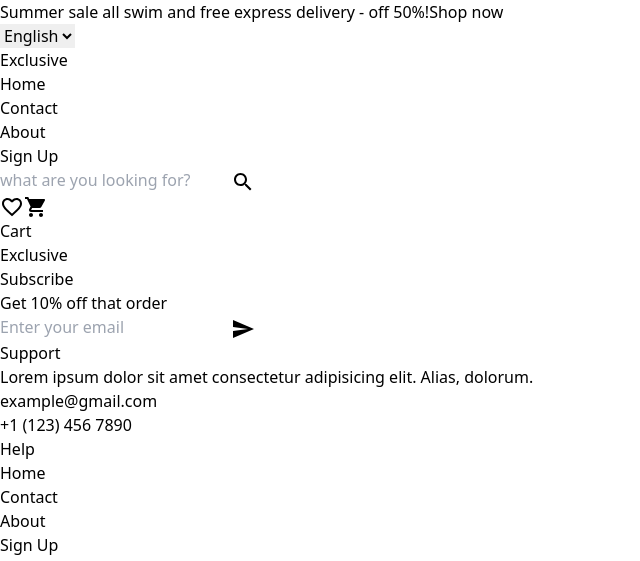
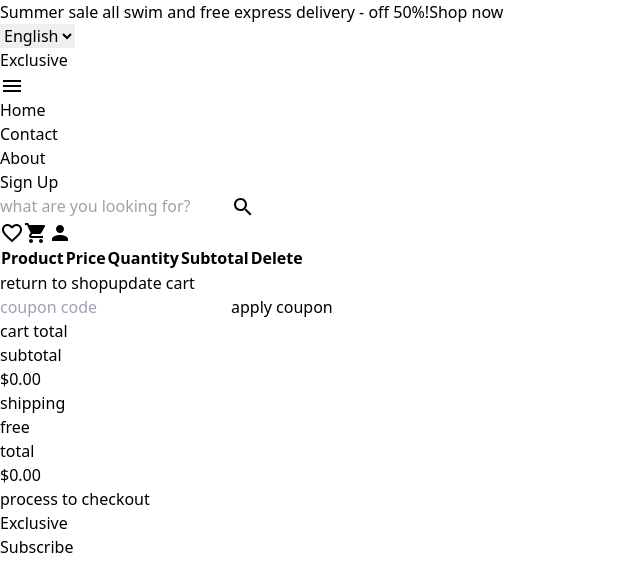
Before and after one commit to kareemelbalshe/exommerce-task, a React (Vite) app: page /cart in a window 1280 px wide. Shown: the top 561 px of the page, without its empty margins (0-640 px from the left). Built offline with nearby package versions, Linux system fonts and the light colour scheme.

Commit message:
cart and some functions

```diff
--- a/package.json
+++ b/package.json
@@ -14,9 +14,11 @@
     "@emotion/styled": "^11.13.0",
     "@mui/icons-material": "^6.1.3",
     "@mui/material": "^6.1.3",
+    "@reduxjs/toolkit": "^2.2.8",
     "dom": "^0.0.3",
     "react": "^18.3.1",
     "react-dom": "^18.3.1",
+    "react-redux": "^9.1.2",
     "react-router-dom": "^6.27.0",
     "router": "^1.3.8"
   },
--- a/src/App.tsx
+++ b/src/App.tsx
@@ -17,6 +17,7 @@ import Account from "./pages/account/Account";
 import ProductDetails from "./pages/product-details/ProductDetails";
 import CheckOut from "./pages/check-out/CheckOut";
 import Login from "./pages/auth/Login";
+import WishList from "./pages/wish-list/WishList";
 
 const router = createBrowserRouter([
   {
@@ -60,6 +61,10 @@ const router = createBrowserRouter([
         element: <CheckOut />,
       },
       {
+        path: "wish-list",
+        element: <WishList />,
+      },
+      {
         path: "*",
         element: <NotFound />,
       },
@@ -73,7 +78,6 @@ function Layout() {
       <UpHeader />
       <Header />
       <div className="content">
-        {/* Outlet سيعرض المحتوى بناءً على المسار */}
         <Outlet />
       </div>
       <Footer />
--- a/src/components/header/Header.tsx
+++ b/src/components/header/Header.tsx
@@ -3,38 +3,71 @@ import { useState, useEffect } from "react";
 import SearchIcon from "@mui/icons-material/Search";
 import FavoriteBorderIcon from "@mui/icons-material/FavoriteBorder";
 import ShoppingCartIcon from "@mui/icons-material/ShoppingCart";
+import PersonIcon from "@mui/icons-material/Person";
+import { useSelector } from "react-redux";
+import { Menu } from "@mui/icons-material";
 
 const Header = () => {
+  const { products } = useSelector((state) => state.cart);
+
+  const [user, setUser] = useState(true);
+  const [active, setActive] = useState(false);
+  const [num, setNum] = useState(products.length);
   const location = useLocation();
   const [word, setWord] = useState(location.pathname.slice(1));
+  const [isMenuOpen, setIsMenuOpen] = useState(false);
 
   useEffect(() => {
     setWord(location.pathname.slice(1));
   }, [location]);
 
+  useEffect(() => {
+    setNum(products.length);
+  }, [products]);
+
   return (
     <div className="flex flex-col lg:flex-row items-center justify-between mt-10 pb-5 px-6 lg:px-28 border-b-2 border-b-slate-300">
       {/* Logo */}
-      <h1 className="font-bold text-2xl">Exclusive</h1>
+      <div className="flex w-[100%] lg:w-auto items-center justify-between">
+        <h1 className="font-bold text-2xl">Exclusive</h1>
 
-      {/* Navigation Links */}
-      <ul className="flex flex-col lg:flex-row items-center justify-between gap-4 lg:gap-10 mt-5 lg:mt-0">
+        {/* Navigation Links */}
+        <button
+          className="lg:hidden bg-black text-white p-2 rounded-full z-50"
+          onClick={() => setIsMenuOpen(!isMenuOpen)}
+        >
+          <Menu />
+        </button>
+      </div>
+      <ul
+        onClick={() => setIsMenuOpen(false)}
+        className={`flex flex-col bg-black z-10 lg:flex-row items-center justify-center gap-4 lg:gap-10 mt-5 lg:mt-0 absolute rounded-md bottom-[53%] right-full w-1/2 text-white lg:text-black p-5 lg:static lg:p-0 lg:bg-transparent transition-transform duration-300 ${
+          isMenuOpen ? "translate-x-[200%]" : "translate-x-0"
+        } lg:translate-y-0`}
+      >
         <li>
-          <Link className={word === '' ? 'underline' : ''} to="/">Home</Link>
+          <Link className={word === "" ? "underline" : ""} to="/">
+            Home
+          </Link>
         </li>
         <li>
-          <Link className={word === 'contact' ? 'underline' : ''} to="/contact">Contact</Link>
+          <Link className={word === "contact" ? "underline" : ""} to="/contact">
+            Contact
+          </Link>
         </li>
         <li>
-          <Link className={word === 'about' ? 'underline' : ''} to="/about">About</Link>
+          <Link className={word === "about" ? "underline" : ""} to="/about">
+            About
+          </Link>
         </li>
         <li>
-          <Link className={word === 'signup' ? 'underline' : ''} to="/signup">Sign Up</Link>
+          <Link className={word === "signup" ? "underline" : ""} to="/signup">
+            Sign Up
+          </Link>
         </li>
       </ul>
 
-      {/* Search and Icons */}
-      <div className="flex items-center gap-3 justify-center mt-5 lg:mt-0">
+      <div className="relative flex flex-row items-center gap-3 justify-center mt-5 lg:mt-0">
         {/* Search Input */}
         <div className="relative">
           <input
@@ -46,8 +79,51 @@ const Header = () => {
         </div>
 
         {/* Icons */}
-        <FavoriteBorderIcon className="cursor-pointer hover:text-red-500 transition duration-200" />
-        <ShoppingCartIcon className="cursor-pointer hover:text-blue-500 transition duration-200" />
+        <div className="flex w-[100px] items-center justify-between mt-2 lg:mt-0">
+          <Link to="/wish-list">
+            <FavoriteBorderIcon className="cursor-pointer hover:text-red-500 transition duration-200" />
+          </Link>
+          <Link className="relative" to="/cart">
+            {num > 0 && (
+              <span className="absolute bg-red-500 text-sm flex items-center justify-center rounded-full h-5 w-5 top-[-40%] right-[-40%] text-white">
+                {num}
+              </span>
+            )}
+            <ShoppingCartIcon className="cursor-pointer hover:text-blue-500 transition duration-200 z-10" />
+          </Link>
+          {user && (
+            <>
+              <PersonIcon
+                onClick={() => setActive((prev) => !prev)}
+                className="cursor-pointer hover:text-blue-500 transition duration-200"
+              />
+              {active && (
+                <div className="absolute top-full lg:right-[-15%] border-2 rounded-md border-gray-400 p-3 bg-violet-600">
+                  <ul
+                    onClick={() => setActive(false)}
+                    className="flex flex-col gap-5"
+                  >
+                    <li>
+                      <Link to="/account/:id">your account</Link>
+                    </li>
+                    <li>
+                      <Link to="/cart">my orders</Link>
+                    </li>
+                    <li>
+                      <Link to="">my reviews</Link>
+                    </li>
+                    <li
+                      className="cursor-pointer"
+                      onClick={() => setUser(false)}
+                    >
+                      log out
+                    </li>
+                  </ul>
+                </div>
+              )}
+            </>
+          )}
+        </div>
       </div>
     </div>
   );
--- /dev/null
+++ b/src/components/rtk/slices/cart-slice.ts
@@ -0,0 +1,28 @@
+import { createSlice } from "@reduxjs/toolkit";
+
+export const cartSlice = createSlice({
+  initialState: {
+    products: [],
+  },
+  name: "cartSlice",
+  reducers: {
+    addToCart: (state, action) => {
+      const findProduct= state.products.find((product)=>product.id===action.payload.id)
+      if(findProduct){
+        findProduct.quantity = findProduct.quantity+1
+      }
+      else{
+        state.products.push({...action.payload, quantity: 1});
+      }
+    },
+    deleteFromCart: (state, action) => {
+      state.products = state.products.filter(product => product.id !== action.payload.id);
+    },
+    clear: (state, action) => {
+      state.products=[];
+    },
+  },
+});
+
+export const cartReducer = cartSlice.reducer
+export const cartAction = cartSlice.actions
--- /dev/null
+++ b/src/components/rtk/store.ts
@@ -0,0 +1,8 @@
+import { configureStore } from '@reduxjs/toolkit';
+import { cartReducer } from './slices/cart-slice'; // استيراد الـ cartReducer
+
+export const store = configureStore({
+    reducer: {
+        cart: cartReducer,
+    }
+});
--- a/src/components/section/Section1.tsx
+++ b/src/components/section/Section1.tsx
@@ -33,7 +33,7 @@ const Section1 = () => {
   return (
     <div className="flex gap-10 item-start sm:mx-6 lg:mx-28 flex-col lg:flex-row">
       <div className="w-1/2 lg:w-2/12 lg:m-0 m-auto lg:border-r-2 lg:border-slate-300">
-        <ul className="">
+        <ul className="mt-10">
         <li className="flex justify-between">
               <a href="#">lorem-lorem</a>
               <ChevronRightIcon />
--- a/src/pages/cart/Cart.tsx
+++ b/src/pages/cart/Cart.tsx
@@ -1,11 +1,87 @@
-import React from 'react'
+import React, { useEffect } from "react";
+import { useDispatch, useSelector } from "react-redux";
+import { cartAction } from "../../components/rtk/slices/cart-slice";
+import { useNavigate } from "react-router-dom";
 
 const Cart = () => {
+  const navigate= useNavigate()
+  const { products } = useSelector((state) => state.cart);
+  const dispatch = useDispatch();
+
   return (
-    <div>
-      Cart
+    <div className="overflow-x-auto sm:mx-6 lg:mx-28">
+      <table className="min-w-full bg-white rounded-lg my-10">
+        <thead>
+          <tr className="flex items-center justify-between shadow-md rounded-md border-b border-gray-200 py-3 px-4">
+            <th className="flex-1 text-left">Product</th>
+            <th className="flex-1 text-left">Price</th>
+            <th className="flex-1 text-left">Quantity</th>
+            <th className="flex-1 text-left">Subtotal</th>
+            <th className="flex-1 text-left">Delete</th>
+          </tr>
+        </thead>
+        <tbody>
+          {products.map((product, index) => (
+            <tr
+              key={index}
+              className="flex flex-wrap items-center justify-between shadow-md my-3 bg-white rounded-md border-b border-gray-200 py-3 px-4 hover:bg-gray-50 transition duration-200"
+            >
+              <td className="flex-1">{product.title}</td>
+              <td className="flex-1 text-green-500">
+                ${product.price.toFixed(2)}
+              </td>
+              <td className="flex-1">
+                <input
+                  type="number"
+                  className="w-11 border-[1px] rounded-md pl-1 border-gray-400"
+                  name=""
+                  id=""
+                  placeholder={product.quantity}
+                />
+              </td>
+              <td className="flex-1 text-blue-500">
+                ${(product.price * product.quantity).toFixed(2)}
+              </td>
+              <td className="flex-1">
+                <button
+                  onClick={() => dispatch(cartAction.deleteFromCart(product))}
+                  className="btn"
+                >
+                  Delete
+                </button>
+              </td>
+            </tr>
+          ))}
+        </tbody>
+      </table>
+      <div className="w-[100%] flex items-center justify-between mb-20">
+        <button className="btn1" onClick={()=>navigate("/")}>return to shop</button>
+        <button className="btn1" >update cart</button>
+      </div>
+      <div className="flex w-[100%] items-center justify-between mb-20">
+        <div className="">
+          <input type="text" placeholder="coupon code" className="py-3 px-7 border-[1px] border-gray-800 rounded-md mr-5"  />
+          <button className="btn">apply coupon</button>
+        </div>
+        <div className="flex flex-col gap-3 w-[400px] px-3 py-4 border-[1px] border-gray-800 rounded-md ">
+          <h1 className="h11">cart total</h1>
+          <div className="flex items-center justify-between border-b-[1px] border-gray-400 py-2">
+            <h2>subtotal</h2>
+          <p className="">${products.reduce((acc, curr) => acc + curr.price * curr.quantity, 0).toFixed(2)}</p>
+          </div>
+          <div className="flex items-center justify-between border-b-[1px] border-gray-400 py-2">
+          <h2>shipping</h2>
+          <p className="">free</p>
+          </div>
+          <div className="flex items-center justify-between py-2">
+            <h2>total</h2>
+            <p className="">${products.reduce((acc, curr) => acc + curr.price * curr.quantity, 0).toFixed(2)}</p>
+          </div>
+          <button className="btn ml-16">process to checkout</button>
+        </div>
+      </div>
     </div>
-  )
-}
+  );
+};
 
-export default Cart
+export default Cart;
--- /dev/null
+++ b/src/pages/wish-list/WishList.tsx
@@ -0,0 +1,9 @@
+import React from 'react'
+
+const WishList = () => {
+  return (
+    <div>WishList</div>
+  )
+}
+
+export default WishList
```
Also changed, not shown: src/components/product-slider/ProductSlider.tsx (+22 -14 lines), src/index.css (+12 -12 lines), src/main.tsx (+12 -8 lines), 1 other file (tests, documents, lock files or other folders).
